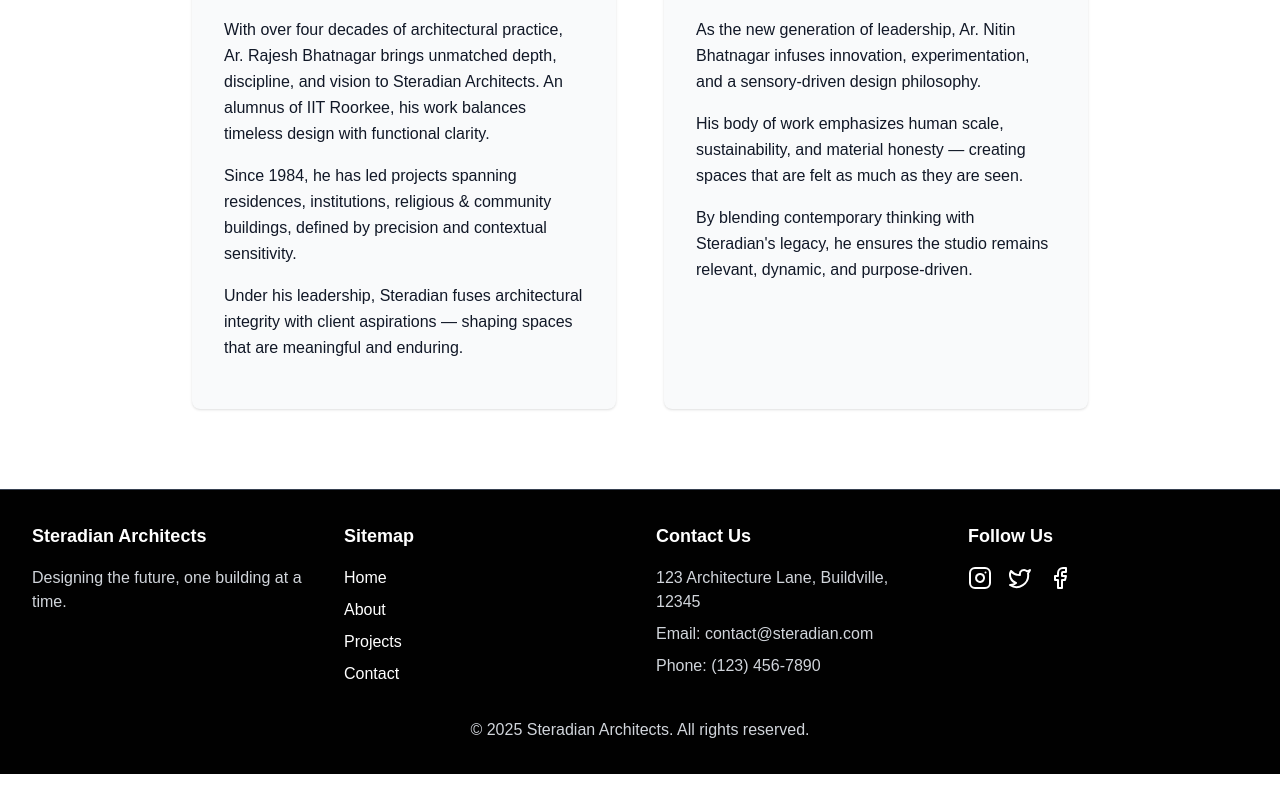
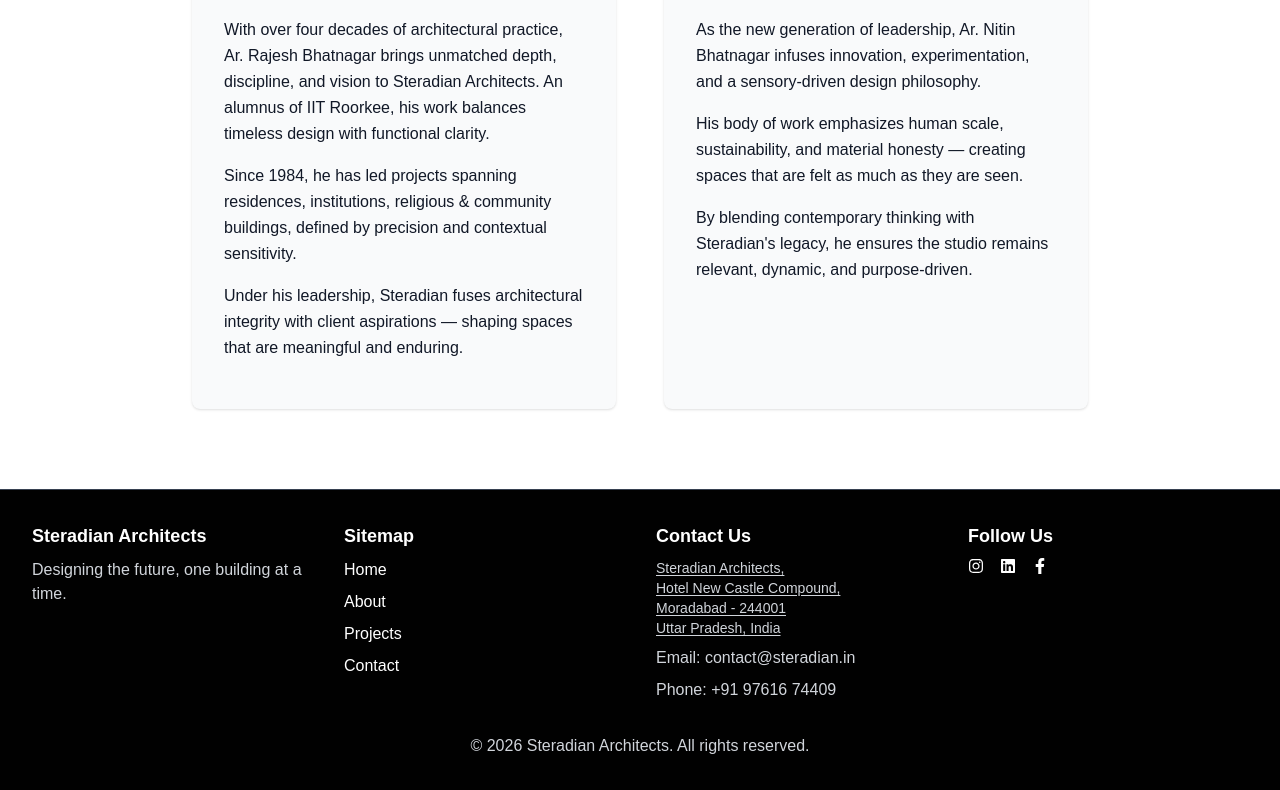
Before and after one commit to bhatnagar-afk/steradian, a Next.js app: page /about in a window 1280 px wide. Shown: the part 1552-2342 px from the top of the page. Built offline with nearby package versions, Linux system fonts and the light colour scheme; no server answers.

Commit message:
feat: enhance contact page with map section and improve team section layout

```diff
--- a/src/app/(steradian)/contact/page.tsx
+++ b/src/app/(steradian)/contact/page.tsx
@@ -1,5 +1,6 @@
 import ContactTextPage from "@/components/contact/contact-details";
 import ContactForm from "@/components/contact/contact-form";
+import MapSection from "@/components/contact/map-section";
 import {themes} from "@/config/theme";
 export default function ContactPage() {
  const themeConfig = themes.dark;
@@ -9,12 +10,17 @@ export default function ContactPage() {
  }
   return (
     <div className="min-h-screen py-16 px-6" style={themeStyle}>
-      <div className="max-w-6xl mx-auto grid grid-cols-1 md:grid-cols-2 gap-12">
-        {/* Left side: text */}
-        <ContactTextPage />
+      <div className="max-w-6xl mx-auto">
+        <div className="grid grid-cols-1 md:grid-cols-2 gap-12">
+          {/* Left side: text */}
+          <ContactTextPage />
 
-        {/* Right side: form */}
-        <ContactForm />
+          {/* Right side: form */}
+          <ContactForm />
+        </div>
+        <div className="mt-12">
+          <MapSection />
+        </div>
       </div>
     </div>
   );
--- /dev/null
+++ b/src/components/about/team-card.tsx
@@ -0,0 +1,60 @@
+'use client';
+import { FaLinkedinIn } from "react-icons/fa";
+import { themes } from "@/config/theme";
+import Link from "next/link";
+type TeamCardProps = {
+  name: string;
+  bio: string[];
+  linkedin: string;
+};
+
+export default function TeamCard({ name, bio, linkedin }: TeamCardProps) {
+  const themeConfig = themes.light;
+
+  const handleClick = () => {
+    // 🔹 Analytics-friendly hook
+    // Replace with GA / Plausible / PostHog later
+    console.log("Team profile clicked:", name);
+  };
+
+  return (
+    <Link
+      href={linkedin}
+      target="_blank"
+      rel="noopener noreferrer"
+      onClick={handleClick}
+      style={{ backgroundColor: themeConfig.cardBackground }}
+      className="
+        group relative block rounded-lg p-8 shadow transition
+        hover:shadow-md hover:-translate-y-1
+        focus:outline-none focus:ring-2 focus:ring-amber-500
+      "
+    >
+      {/* LinkedIn Icon (appears on hover) */}
+      <div
+        className="
+          absolute top-4 right-4
+          opacity-0 translate-y-1
+          group-hover:opacity-100 group-hover:translate-y-0
+          transition
+        "
+      >
+        <FaLinkedinIn className="text-amber-500 text-xl" />
+      </div>
+
+      <h3 className="text-2xl font-semibold text-amber-500 mb-4">
+        {name}
+      </h3>
+
+      {bio.map((p, i) => (
+        <p
+          key={i}
+          className="leading-relaxed mb-4"
+          style={{ color: themeConfig.text }}
+        >
+          {p}
+        </p>
+      ))}
+    </Link>
+  );
+}
--- a/src/components/about/team-section.tsx
+++ b/src/components/about/team-section.tsx
@@ -1,20 +1,23 @@
 import { themes } from "@/config/theme";
+import TeamCard from "@/components/about/team-card";
 
 const team = [
   {
     name: "Ar. Rajesh Bhatnagar",
+    linkedin: "https://www.linkedin.com/in/rajesh-bhatnagar-82085734/",
     bio: [
       "With over four decades of architectural practice, Ar. Rajesh Bhatnagar brings unmatched depth, discipline, and vision to Steradian Architects. An alumnus of IIT Roorkee, his work balances timeless design with functional clarity.",
       "Since 1984, he has led projects spanning residences, institutions, religious & community buildings, defined by precision and contextual sensitivity.",
-      "Under his leadership, Steradian fuses architectural integrity with client aspirations — shaping spaces that are meaningful and enduring."
+      "Under his leadership, Steradian fuses architectural integrity with client aspirations — shaping spaces that are meaningful and enduring.",
     ],
   },
   {
     name: "Ar. Nitin Bhatnagar",
+    linkedin: "https://www.linkedin.com/in/nitin-bhatnagar-7112457a/",
     bio: [
       "As the new generation of leadership, Ar. Nitin Bhatnagar infuses innovation, experimentation, and a sensory-driven design philosophy.",
       "His body of work emphasizes human scale, sustainability, and material honesty — creating spaces that are felt as much as they are seen.",
-      "By blending contemporary thinking with Steradian's legacy, he ensures the studio remains relevant, dynamic, and purpose-driven."
+      "By blending contemporary thinking with Steradian's legacy, he ensures the studio remains relevant, dynamic, and purpose-driven.",
     ],
   },
 ];
@@ -23,25 +26,21 @@ export default function TeamSection() {
   const themeConfig = themes.light;
 
   return (
-    <section style={{ backgroundColor: themeConfig.background, color: themeConfig.text }} className="py-20 px-6">
+    <section
+      style={{ backgroundColor: themeConfig.background, color: themeConfig.text }}
+      className="py-20 px-6"
+    >
       <div className="max-w-4xl mx-auto space-y-12">
         <h2 className="text-3xl font-bold text-center">Meet Our Team</h2>
+
         <div className="grid md:grid-cols-2 gap-12">
           {team.map((member) => (
-            <div
+            <TeamCard
               key={member.name}
-              style={{ backgroundColor: themeConfig.cardBackground }}
-              className="rounded-lg p-8 shadow hover:shadow-md transition"
-            >
-              <h3 className="text-2xl font-semibold text-amber-500 mb-4">
-                {member.name}
-              </h3>
-              {member.bio.map((p, i) => (
-                <p key={i} className="leading-relaxed mb-4" style={{ color: themeConfig.text }}>
-                  {p}
-                </p>
-              ))}
-            </div>
+              name={member.name}
+              bio={member.bio}
+              linkedin={member.linkedin}
+            />
           ))}
         </div>
       </div>
--- a/src/components/contact/contact-details.tsx
+++ b/src/components/contact/contact-details.tsx
@@ -1,48 +1,93 @@
-import * as fa from "react-icons/fa";
-import { themes } from "@/config/theme";
+import * as fa from 'react-icons/fa'
+import { themes } from '@/config/theme'
 
 export default function ContactTextPage() {
-  const themeConfig = themes.dark;
+  const themeConfig = themes.dark
 
   return (
     <div className="flex flex-col justify-center">
-      <h1 className="text-3xl md:text-4xl font-bold mb-6" style={{ color: themeConfig.text }}>
+      <h1
+        className="text-3xl md:text-4xl font-bold mb-6"
+        style={{ color: themeConfig.text }}
+      >
         Let&apos;s design something extraordinary together.
       </h1>
 
-      <div className="space-y-4" style={{ color: themeConfig.textMuted }}>
+      <div className="space-y-5" style={{ color: themeConfig.textMuted }}>
+        {/* Address */}
+        <div>
           <p>
-          <span className="font-bold">Office Address:</span> <br />
-          123 Creative Lane, Design City, 56789
+            <fa.FaMapMarkerAlt className="inline-block mr-2" />
+            <span className="font-bold">Office Address:</span>
           </p>
+
+          <div className="pl-6">
+            <a
+              href="https://www.google.com/maps?q=SteradianArchitects"
+              target="_blank"
+              rel="noopener noreferrer"
+              className="hover:text-white underline underline-offset-2 block"
+            >
+              Steradian Architects,<br />
+              Hotel New Castle Compound,<br />
+              Moradabad – 244001
+            </a>
+          </div>
+        </div>
+
+        {/* Email */}
+        <div>
           <p>
-          <span className="font-bold">Email:</span> <br />
-          contact@brotherswebsite.com
+            <fa.FaEnvelope className="inline-block mr-2" />
+            <span className="font-bold">Email:</span>
           </p>
+
+          <div className="pl-6">
+            <a
+              href="mailto:contact@steradian.in"
+              className="hover:text-white underline underline-offset-2"
+            >
+              contact@steradian.in
+            </a>
+          </div>
+        </div>
+
+        {/* Phone */}
+        <div>
           <p>
-          <span className="font-bold">Phone:</span> <br />
-          +1 (234) 567-890
+            <fa.FaPhoneAlt className="inline-block mr-2" />
+            <span className="font-bold">Phone:</span>
           </p>
+
+          <div className="pl-6">
+            <a
+              href="tel:+919761674409"
+              className="hover:text-white underline underline-offset-2"
+            >
+              +91 97616 74409
+            </a>
+          </div>
+        </div>
       </div>
 
       {/* Social Links */}
       <div className="mt-6 flex space-x-4">
         <a
-          href="#"
+          href={process.env.NEXT_PUBLIC_FACEBOOK_URL || '#'}
           className="p-3 rounded-full hover:opacity-80 transition"
           style={{ backgroundColor: themeConfig.cardBackground }}
         >
           <fa.FaFacebookF style={{ color: themeConfig.textMuted }} />
         </a>
         <a
-          href="#"
+          href={process.env.NEXT_PUBLIC_LINKEDIN_URL || "#"}
           className="p-3 rounded-full hover:opacity-80 transition"
           style={{ backgroundColor: themeConfig.cardBackground }}
         >
           <fa.FaLinkedinIn style={{ color: themeConfig.textMuted }} />
         </a>
         <a
-          href="#"
+          href={process.env.NEXT_PUBLIC_INSTAGRAM_URL || '#'}
           className="p-3 rounded-full hover:opacity-80 transition"
           style={{ backgroundColor: themeConfig.cardBackground }}
         >
@@ -50,5 +95,5 @@ export default function ContactTextPage() {
         </a>
       </div>
     </div>
-  );
+  )
 }
--- /dev/null
+++ b/src/components/contact/map-section.tsx
@@ -0,0 +1,17 @@
+"use client";
+
+export default function MapSection() {
+  return (
+    <div className="w-full h-[450px]">
+      <iframe
+        title="Office Location"
+        src="https://www.google.com/maps?q=SteradianArchitects&output=embed"
+        width="100%"
+        height="100%"
+        style={{ borderRadius: 20 }}
+        loading="lazy"
+        referrerPolicy="no-referrer-when-downgrade"
+      />
+    </div>
+  );
+}
--- a/src/components/footer.tsx
+++ b/src/components/footer.tsx
@@ -1,48 +1,113 @@
-import { themes } from '@/config/theme';
-import Link from 'next/link';
-import { Instagram, Twitter, Facebook } from 'lucide-react';
+import { themes } from '@/config/theme'
+import Link from 'next/link'
+import * as fa from 'react-icons/fa'
 
 export default function Footer() {
-  const themeConfig = themes.dark;
+  const themeConfig = themes.dark
 
   return (
-    <footer style={{ backgroundColor: themeConfig.background, color: themeConfig.text, borderTop: `1px solid ${themeConfig.border}` }} className="p-8">
+    <footer
+      style={{
+        backgroundColor: themeConfig.background,
+        color: themeConfig.text,
+        borderTop: `1px solid ${themeConfig.border}`,
+      }}
+      className="p-8"
+    >
       <div className="container mx-auto grid grid-cols-1 md:grid-cols-4 gap-8">
         <div>
-          <h3 className="font-bold text-lg mb-4">Steradian Architects</h3>
+          <h3 className="font-bold text-lg mb-2">Steradian Architects</h3>
           <p style={{ color: themeConfig.textMuted }}>
             Designing the future, one building at a time.
           </p>
         </div>
         <div>
-          <h3 className="font-bold text-lg mb-4">Sitemap</h3>
+          <h3 className="font-bold text-lg mb-2">Sitemap</h3>
           <ul className="space-y-2">
-            <li><Link href="/" className="hover:underline">Home</Link></li>
-            <li><Link href="/about" className="hover:underline">About</Link></li>
-            <li><Link href="/projects" className="hover:underline">Projects</Link></li>
-            <li><Link href="/contact" className="hover:underline">Contact</Link></li>
+            <li>
+              <Link href="/" className="hover:underline">
+                Home
+              </Link>
+            </li>
+            <li>
+              <Link href="/about" className="hover:underline">
+                About
+              </Link>
+            </li>
+            <li>
+              <Link href="/projects" className="hover:underline">
+                Projects
+              </Link>
+            </li>
+            <li>
+              <Link href="/contact" className="hover:underline">
+                Contact
+              </Link>
+            </li>
           </ul>
         </div>
         <div>
-          <h3 className="font-bold text-lg mb-4">Contact Us</h3>
-          <address style={{ color: themeConfig.textMuted }} className="not-italic space-y-2">
-            <p>123 Architecture Lane, Buildville, 12345</p>
-            <p>Email: <a href="mailto:contact@steradian.com" className="hover:underline">contact@steradian.com</a></p>
-            <p>Phone: (123) 456-7890</p>
+          <h3 className="font-bold text-lg mb-2">Contact Us</h3>
+          <address
+            style={{ color: themeConfig.textMuted }}
+            className="not-italic space-y-2"
+          >
+            <address className="not-italic text-sm">
+              <a
+                href="https://www.google.com/maps?q=SteradianArchitects"
+                target="_blank"
+                rel="noopener noreferrer"
+                className="hover:text-white underline underline-offset-2"
+              >
+                Steradian Architects,
+                <br />
+                Hotel New Castle Compound, <br />
+                Moradabad - 244001 <br />
+                Uttar Pradesh, India
+              </a>
+            </address>
+            <p>
+              Email:{' '}
+              <a href="mailto:contact@steradian.in" className="hover:underline">
+                contact@steradian.in
+              </a>
+            </p>
+            <p>Phone: +91 97616 74409</p>
           </address>
         </div>
         <div>
-          <h3 className="font-bold text-lg mb-4">Follow Us</h3>
+          <h3 className="font-bold text-lg mb-2">Follow Us</h3>
           <div className="flex space-x-4">
-            <a href="#" aria-label="Instagram" style={{ color: themeConfig.text }}><Instagram /></a>
-            <a href="#" aria-label="Twitter" style={{ color: themeConfig.text }}><Twitter /></a>
-            <a href="#" aria-label="Facebook" style={{ color: themeConfig.text }}><Facebook /></a>
+            <a
+              href={process.env.NEXT_PUBLIC_INSTAGRAM_URL || "#"}
+              aria-label="Instagram"
+              style={{ color: themeConfig.text }}
+            >
+              <fa.FaInstagram />
+            </a>
+            <a
+              href={process.env.NEXT_PUBLIC_LINKEDIN_URL || "#"}
+              aria-label="LinkedIn"
+              style={{ color: themeConfig.text }}
+            >
+              <fa.FaLinkedin />
+            </a>
+            <a
+              href={process.env.NEXT_PUBLIC_FACEBOOK_URL || '#'}
+              aria-label="Facebook"
+              style={{ color: themeConfig.text }}
+            >
+              <fa.FaFacebookF />
+            </a>
           </div>
         </div>
       </div>
-      <div className="text-center mt-8" style={{ color: themeConfig.textMuted }}>
-        <p>© 2025 Steradian Architects. All rights reserved.</p>
+      <div
+        className="text-center mt-8"
+        style={{ color: themeConfig.textMuted }}
+      >
+        <p>© 2026 Steradian Architects. All rights reserved.</p>
       </div>
     </footer>
-  );
+  )
 }
```
Also changed, not shown: tsconfig.json (+12 -4 lines), 1 other file (tests, documents, lock files or other folders). Lines whose indentation alone changed are shown as unchanged.
